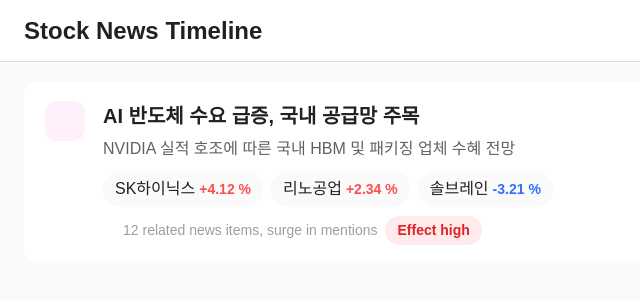
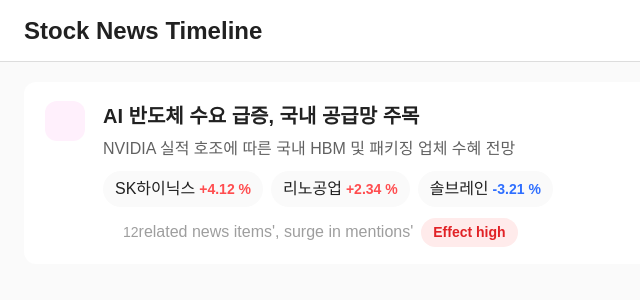
Before and after one commit to jjipper/frontend-knowledge-base, a React (Vite) app in the folder project/stock-timeline/: page /issue in a window 1280 px wide. Shown: the top 300 px of the page, without its empty margins (0-640 px from the left). Built offline with nearby package versions, Linux system fonts and the light colour scheme; some icons are missing; a web font is replaced by a local one.

Commit message:
fix(project): NewsTag 멘션 조건부 렌더링 시 텍스트를 태그로 감싸도록 수정

```diff
--- a/project/stock-timeline/src/features/Issues/NewsTag/NewsTag.tsx
+++ b/project/stock-timeline/src/features/Issues/NewsTag/NewsTag.tsx
@@ -10,10 +10,11 @@ const NewsTag = ({ newsCount, mention }: NewsTagProps) => {
   return (
     <Tag>
       <TrendingUpIcon sx={{ fontSize: 12 }} />
-      <span className="tag-text">
-        {newsCount} related news items
-        {mention && ', surge in mentions'}
-      </span>
+      <div className="tag-text">
+        {newsCount}
+        <span>related news items</span>
+        {mention && <span>', surge in mentions'</span>}
+      </div>
     </Tag>
   );
 };
```
